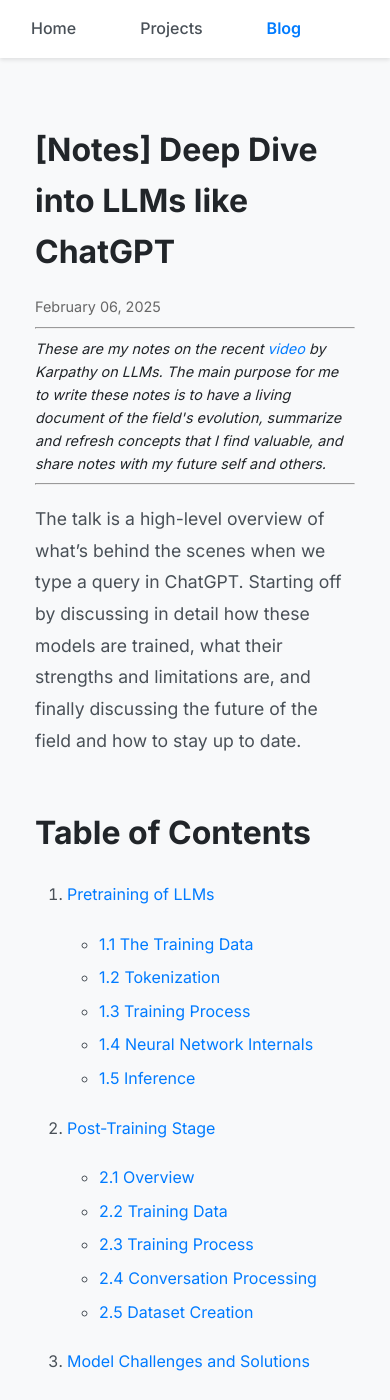
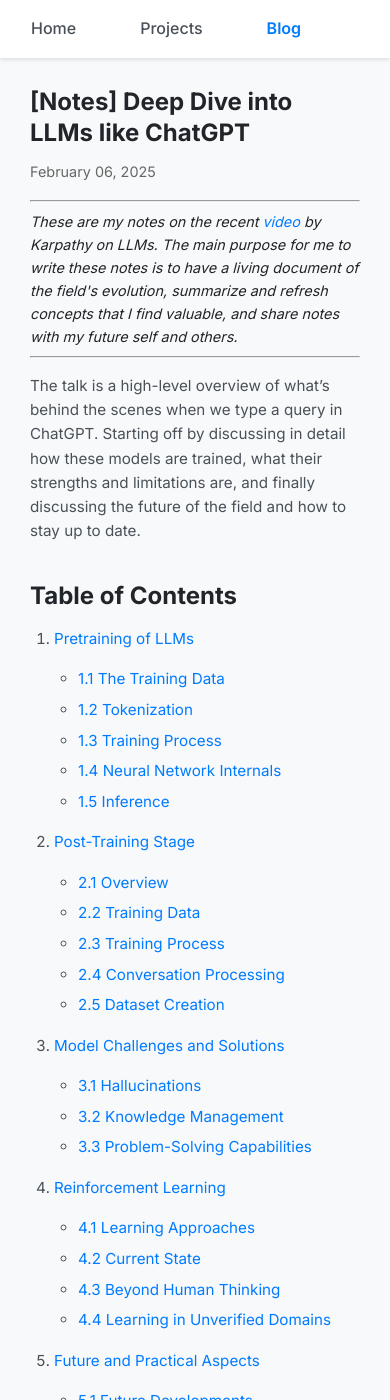
Before and after one commit to BiagioAntonelli/BiagioAntonelli.github.io, a Jekyll site: the page built from _posts/2025-02-05-Karphaty.md, in a window 390 px wide and 1400 px high. Built offline with Jekyll 4.4.1, drawn with Linux system fonts in a browser that asks for light colours.

Commit message:
Optimize blog post typography for mobile readability
Improvements for mobile (max-width: 768px):
- Reduced heading sizes: h1 (1.5rem), h2 (1.25rem), h3 (1.1rem)
- Smaller paragraph font (0.95rem) with tighter line-height (1.6)
- Compact margins and padding throughout
- Reduced list font size and spacing
- Smaller code blocks and inline code
- Overall more compact and readable layout for mobile devices

```diff
--- a/css/main.css
+++ b/css/main.css
@@ -916,6 +916,83 @@ nav ul li.active a {
     .content-section {
         padding: 0;
     }
+
+    /* Mobile blog post adjustments for better readability */
+    .post-content {
+        margin: 70px auto 0;
+        padding: 0 15px;
+    }
+
+    .post-content h1 {
+        font-size: 1.5rem;
+        margin-bottom: 0.75rem;
+        padding-top: 1rem;
+        line-height: 1.3;
+    }
+
+    .post-content h2 {
+        font-size: 1.25rem;
+        margin: 1.5rem 0 0.75rem;
+        line-height: 1.3;
+    }
+
+    .post-content h3 {
+        font-size: 1.1rem;
+        margin: 1.25rem 0 0.5rem;
+        line-height: 1.3;
+    }
+
+    .post-content h4 {
+        font-size: 1rem;
+        margin: 1rem 0 0.5rem;
+        line-height: 1.3;
+    }
+
+    .post-content p {
+        font-size: 0.95rem;
+        line-height: 1.6;
+        margin-bottom: 1rem;
+    }
+
+    .post-content ul,
+    .post-content ol {
+        margin: 1rem 0;
+        padding-left: 1.5rem;
+        font-size: 0.95rem;
+    }
+
+    .post-content li {
+        margin-bottom: 0.4rem;
+        line-height: 1.6;
+    }
+
+    .post-content blockquote {
+        margin: 1rem 0;
+        padding: 0.5rem 1rem;
+        font-size: 0.9rem;
+    }
+
+    .post-content code {
+        font-size: 0.85rem;
+        padding: 0.15rem 0.3rem;
+    }
+
+    .post-content pre {
+        padding: 0.75rem;
+        margin: 1rem 0;
+        font-size: 0.8rem;
+    }
+
+    .post-meta {
+        font-size: 0.85rem;
+        margin-bottom: 1rem;
+    }
+
+    .post-footer {
+        margin-top: 2rem;
+        padding-top: 1.5rem;
+        font-size: 0.9rem;
+    }
 }
 
 /* Code window styles */
```
